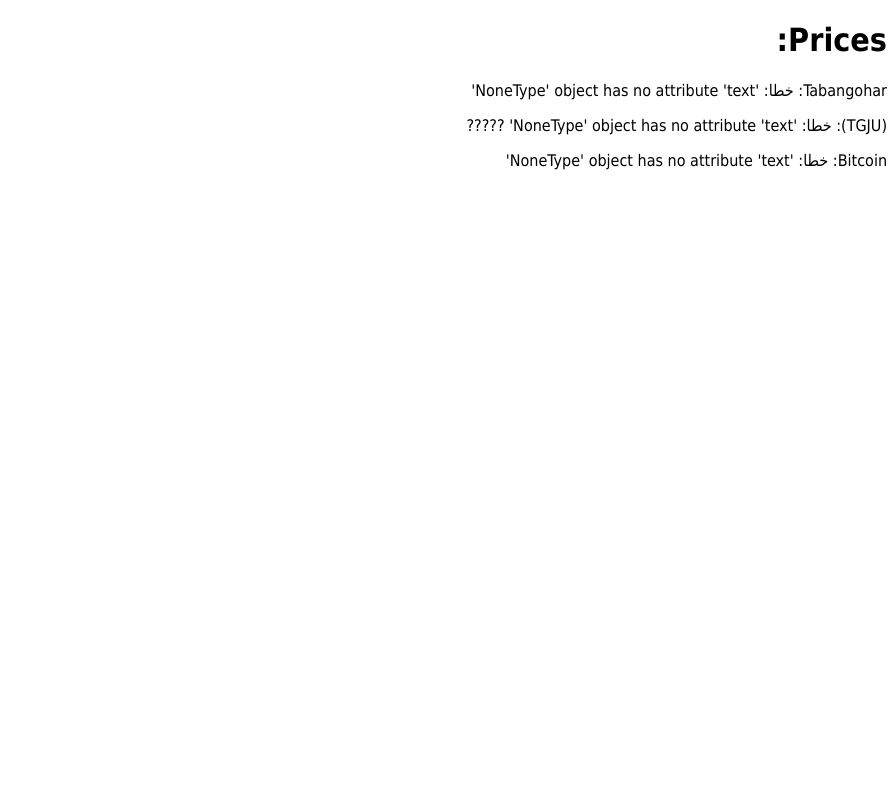
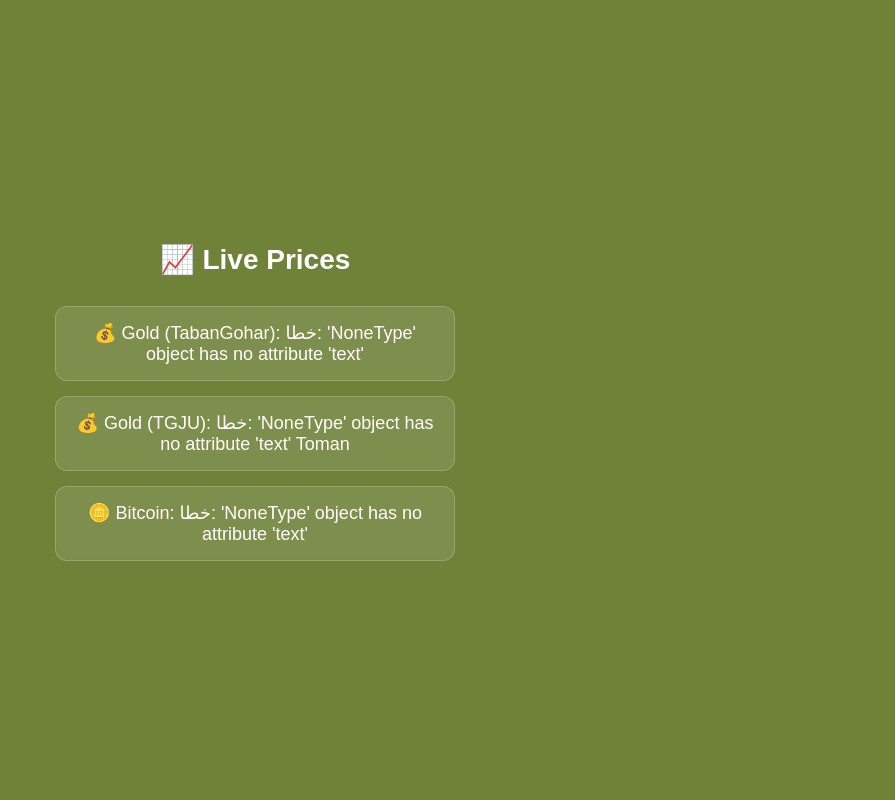
Before and after one commit to hamidrreza/gold-prices-app, a Flask app: page / in a window 1280 px wide. Shown: the whole page, without its empty margins (385-1280 px from the left). Run offline with Flask 3, Linux system fonts and the light colour scheme; data that the repository does not hold is empty.

Commit message:
Update index.html

```diff
--- a/templates/index.html
+++ b/templates/index.html
@@ -1,13 +1,61 @@
 <!DOCTYPE html>
-<html lang="fa">
+<html lang="en">
 <head>
-    <meta charset="UTF-8">
-    <title>prices</title>
+  <meta charset="UTF-8" />
+  <meta name="viewport" content="width=device-width, initial-scale=1.0"/>
+  <title>Live Prices</title>
+  <style>
+    body {
+      margin: 0;
+      padding: 0;
+      font-family: Arial, sans-serif;
+      background-color: #708238; /* olive green */
+      display: flex;
+      justify-content: center;
+      align-items: center;
+      min-height: 100vh;
+    }
+
+    .container {
+      text-align: center;
+      color: #fff;
+      max-width: 400px;
+      width: 90%;
+    }
+
+    h1 {
+      margin-bottom: 30px;
+      font-size: 28px;
+    }
+
+    .price-box {
+      background-color: rgba(255, 255, 255, 0.1);
+      border: 1px solid rgba(255, 255, 255, 0.2);
+      border-radius: 12px;
+      padding: 15px;
+      margin-bottom: 15px;
+      font-size: 18px;
+      backdrop-filter: blur(4px);
+    }
+
+    @media (max-width: 500px) {
+      h1 {
+        font-size: 22px;
+      }
+
+      .price-box {
+        font-size: 16px;
+        padding: 12px;
+      }
+    }
+  </style>
 </head>
-<body style="font-family: Tahoma; direction: rtl; text-align: right;">
-    <h1>Prices:</h1>
-    <p>Tabangohar: {{ taban }}</p>
-    <p>(TGJU): {{ tgju }} ?????</p>
-    <p>Bitcoin: {{ btc }}</p>
+<body>
+  <div class="container">
+    <h1>📈 Live Prices</h1>
+    <div class="price-box">💰 Gold (TabanGohar): {{ taban }}</div>
+    <div class="price-box">💰 Gold (TGJU): {{ tgju }} Toman</div>
+    <div class="price-box">🪙 Bitcoin: {{ btc }}</div>
+  </div>
 </body>
 </html>
```
